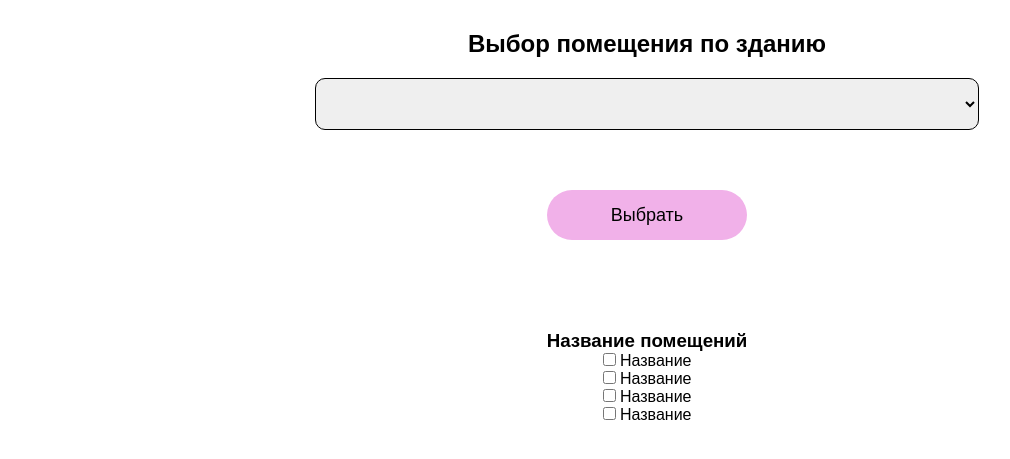
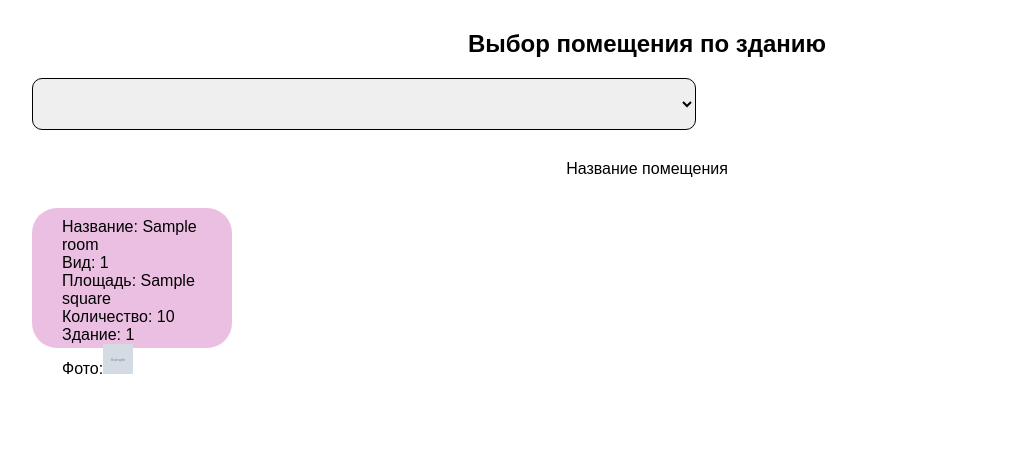
Before and after one commit to vlukashh/pop-it-mvc, a PHP site: template views/site/choice.php in a window 1280 px wide. Shown: the part 72-531 px from the top of the page, without its empty margins (18-1028 px from the left). Run offline with PHP 8.4, Linux system fonts and the light colour scheme; the template is opened without the code that fills it: most values are stand-ins (such as "Sample title", 1, 10 or a date in 2020); grey boxes marked "Sample" are stand-in pictures; data that the repository does not hold is empty; some libraries are stand-ins or nearby versions.

Commit message:
поиск по помещениям

```diff
--- a/views/site/choice.php
+++ b/views/site/choice.php
@@ -1,19 +1,28 @@
 <h2>Выбор помещения по зданию</h2>
-<form class="count__form">
+<div>
     <select name="id_building" id="id_building">
         <?php
         foreach ($building as $building){
             echo '<option value="' . $building->id . '">' . $building->name . '</option>';}
         ?>
     </select>
-    <button class="count__btn">Выбрать</button>
-</form>
+</div>
 <div class="form__cho">
-    <form >
-        <h3>Название помещений</h3>
-        <p><input type="checkbox" name="a" value="1417"> Название</p>
-        <p><input type="checkbox" name="a" value="1680"> Название</p>
-        <p><input type="checkbox" name="a" value="1883"> Название</p>
-        <p><input type="checkbox" name="a" value="1934"> Название</p>
-    </form>
+   <p>Название помещения</p>
 </div>
+<div class="block">
+    <?php
+    foreach ($rooms as $room) {
+        echo '<div style="    background-color: #eabfe2;
+        border-radius: 25px; padding: 10px 30px 10px 30px; width: 200px;
+    height: 140px;margin: 0 0 10px 0" >' ;
+        echo '<p>Название: ' . $room->name . '</p>';
+        echo '<p>Вид: ' . $room->id_room_type . '</p>';
+        echo '<p>Площадь: ' . $room->square . '</p>';
+        echo '<p>Количество: ' . $room->quantity . '</p>';
+        echo '<p>Здание: ' . $room->id_building . '</p>';
+        echo '<p >Фото:<img style="width: 30px; height: 30px" src="/public/img/' . $room->img . '" alt=""></p>';
+        echo '</div>' ;
+    }
+    ?>
+</div>
```
Also changed, not shown: app/Controller/Site.php (+17 -4 lines), views/site/rooms.php (+8 -0 lines).
